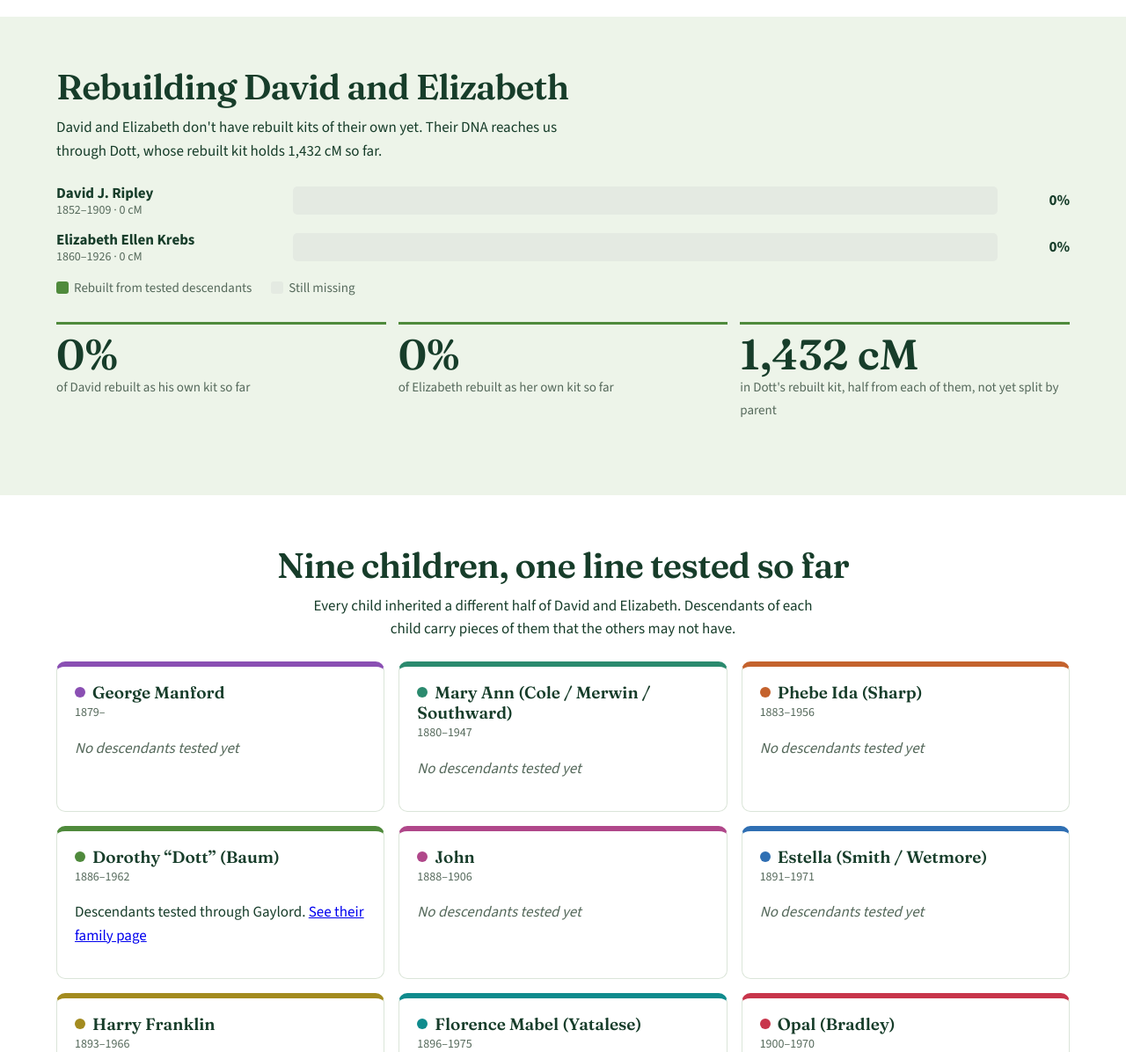
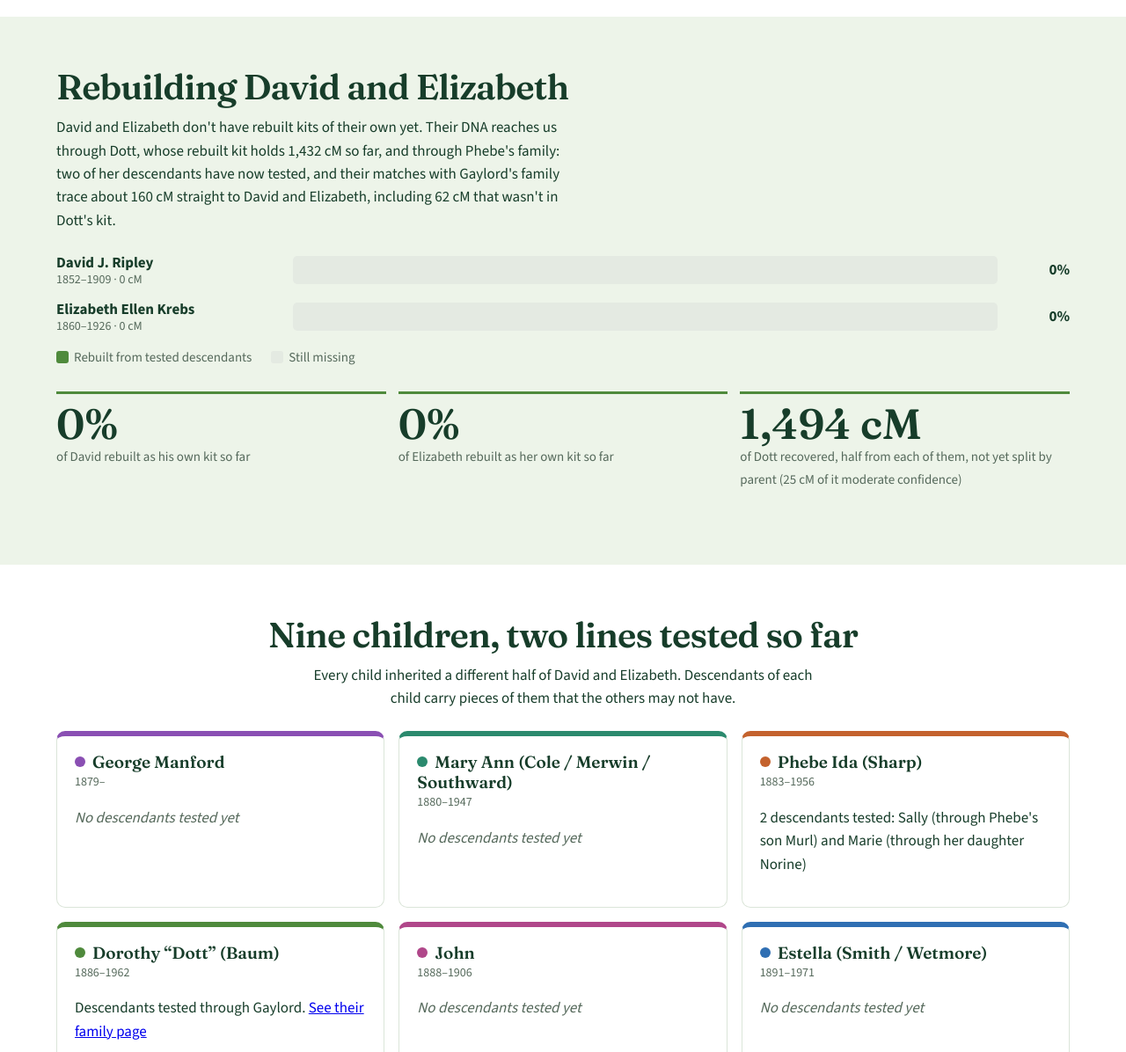
Before and after one commit to mrmcbaum/familybaum, a plain HTML site: page david-elizabeth/index.html in a window 1280 px wide. Shown: the part 2340-3536 px from the top of the page at 88% size. Drawn offline with nearby package versions, Linux system fonts and the light colour scheme.

Commit message:
Add Phebe's line (Sally, Marie): Dott +62 cM (25 moderate, lighter shade); David & Elizabeth: two lines tested
Co-Authored-By: Claude Opus 5.5 <noreply@anthropic.com>
Claude-Session: https://claude.ai/code/session_01TUzVQsusgP48chmU4W9U9A

```diff
--- a/david-elizabeth/index.html
+++ b/david-elizabeth/index.html
@@ -38,7 +38,7 @@
 </div></section>
 <section class="band priv" id="jd-rebuild"><div class="wrap">
 <h2>Rebuilding David and Elizabeth</h2>
-<p class="lead">David and Elizabeth don&#x27;t have rebuilt kits of their own yet. Their DNA reaches us through Dott, whose rebuilt kit holds 1,432 cM so far.</p>
+<p class="lead">David and Elizabeth don&#x27;t have rebuilt kits of their own yet. Their DNA reaches us through Dott, whose rebuilt kit holds 1,432 cM so far, and through Phebe&#x27;s family: two of her descendants have now tested, and their matches with Gaylord&#x27;s family trace about 160 cM straight to David and Elizabeth, including 62 cM that wasn&#x27;t in Dott&#x27;s kit.</p>
 <div class="bars">
 <div class="row"><div class="nm">David J. Ripley<small>1852–1909 · 0 cM</small></div><div class="track"></div><div class="pct">0%</div></div>
 <div class="row"><div class="nm">Elizabeth Ellen Krebs<small>1860–1926 · 0 cM</small></div><div class="track"></div><div class="pct">0%</div></div>
@@ -47,16 +47,16 @@
 <div class="figs">
 <div><b>0%</b><span>of David rebuilt as his own kit so far</span></div>
 <div><b>0%</b><span>of Elizabeth rebuilt as her own kit so far</span></div>
-<div><b>1,432 cM</b><span>in Dott&#x27;s rebuilt kit, half from each of them, not yet split by parent</span></div>
+<div><b>1,494 cM</b><span>of Dott recovered, half from each of them, not yet split by parent (25 cM of it moderate confidence)</span></div>
 </div>
 </div></section>
 <section class="band" id="jd-children"><div class="wrap">
-<h2>Nine children, one line tested so far</h2>
+<h2>Nine children, two lines tested so far</h2>
 <p class="lead">Every child inherited a different half of David and Elizabeth. Descendants of each child carry pieces of them that the others may not have.</p>
 <div class="jdkids">
 <div class="card jk" style="border-top:6px solid #8a4fb3"><div class="who"><i class="dot" style="background:#8a4fb3"></i>George Manford</div><div class="yrs">1879–</div><p class="open">No descendants tested yet</p></div>
 <div class="card jk" style="border-top:6px solid #2b8a6e"><div class="who"><i class="dot" style="background:#2b8a6e"></i>Mary Ann (Cole / Merwin / Southward)</div><div class="yrs">1880–1947</div><p class="open">No descendants tested yet</p></div>
-<div class="card jk" style="border-top:6px solid #c4622d"><div class="who"><i class="dot" style="background:#c4622d"></i>Phebe Ida (Sharp)</div><div class="yrs">1883–1956</div><p class="open">No descendants tested yet</p></div>
+<div class="card jk" style="border-top:6px solid #c4622d"><div class="who"><i class="dot" style="background:#c4622d"></i>Phebe Ida (Sharp)</div><div class="yrs">1883–1956</div><p>2 descendants tested: Sally (through Phebe&#x27;s son Murl) and Marie (through her daughter Norine)</p></div>
 <div class="card jk" style="border-top:6px solid #4f8a3c"><div class="who"><i class="dot" style="background:#4f8a3c"></i>Dorothy “Dott” (Baum)</div><div class="yrs">1886–1962</div><p>Descendants tested through Gaylord. <a href="/jd-dorothy/">See their family page</a></p></div>
 <div class="card jk" style="border-top:6px solid #b0478a"><div class="who"><i class="dot" style="background:#b0478a"></i>John</div><div class="yrs">1888–1906</div><p class="open">No descendants tested yet</p></div>
 <div class="card jk" style="border-top:6px solid #2f6fb3"><div class="who"><i class="dot" style="background:#2f6fb3"></i>Estella (Smith / Wetmore)</div><div class="yrs">1891–1971</div><p class="open">No descendants tested yet</p></div>
```
Also changed, not shown: index.html (+3 -3 lines), jd-dorothy/index.html (+3 -3 lines).
